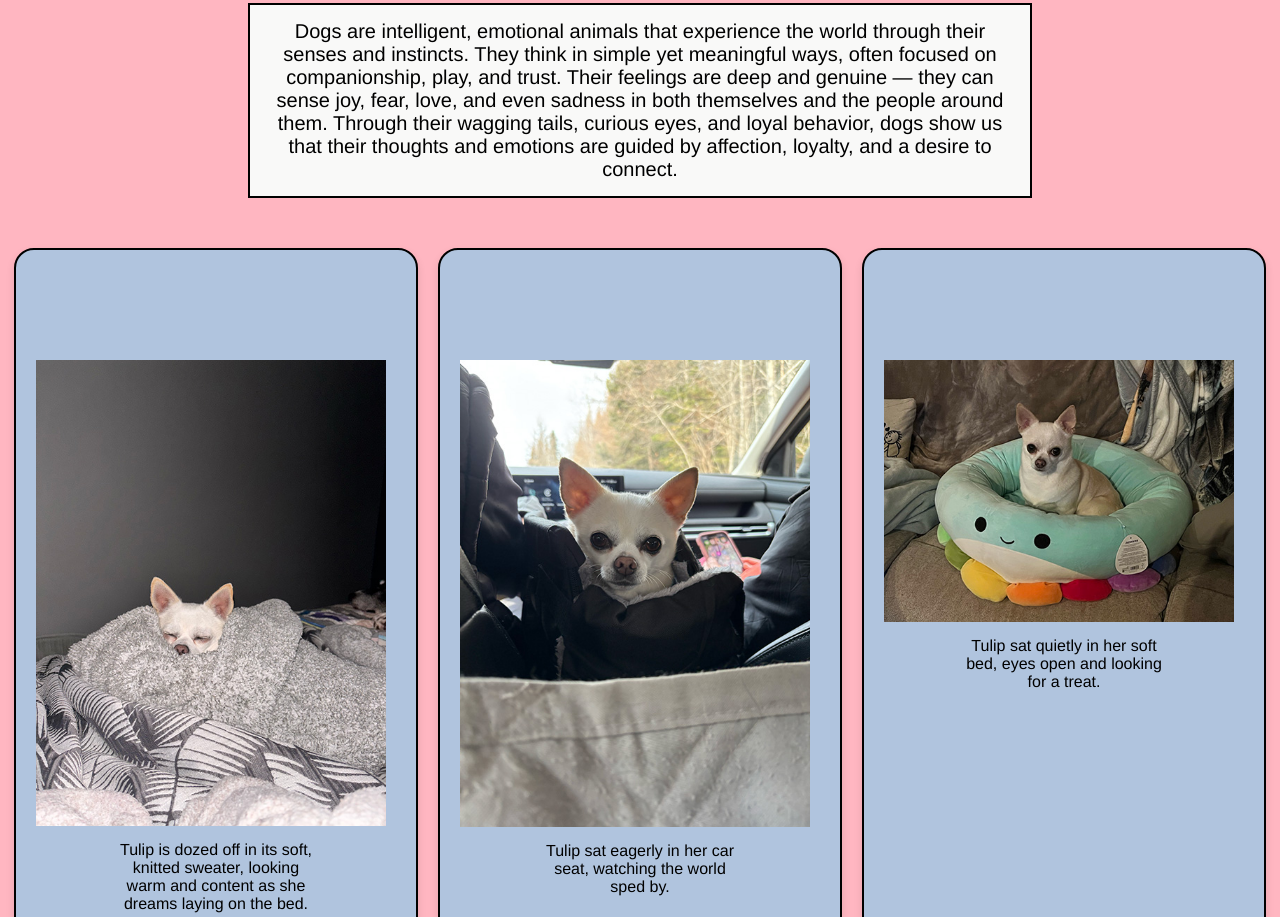
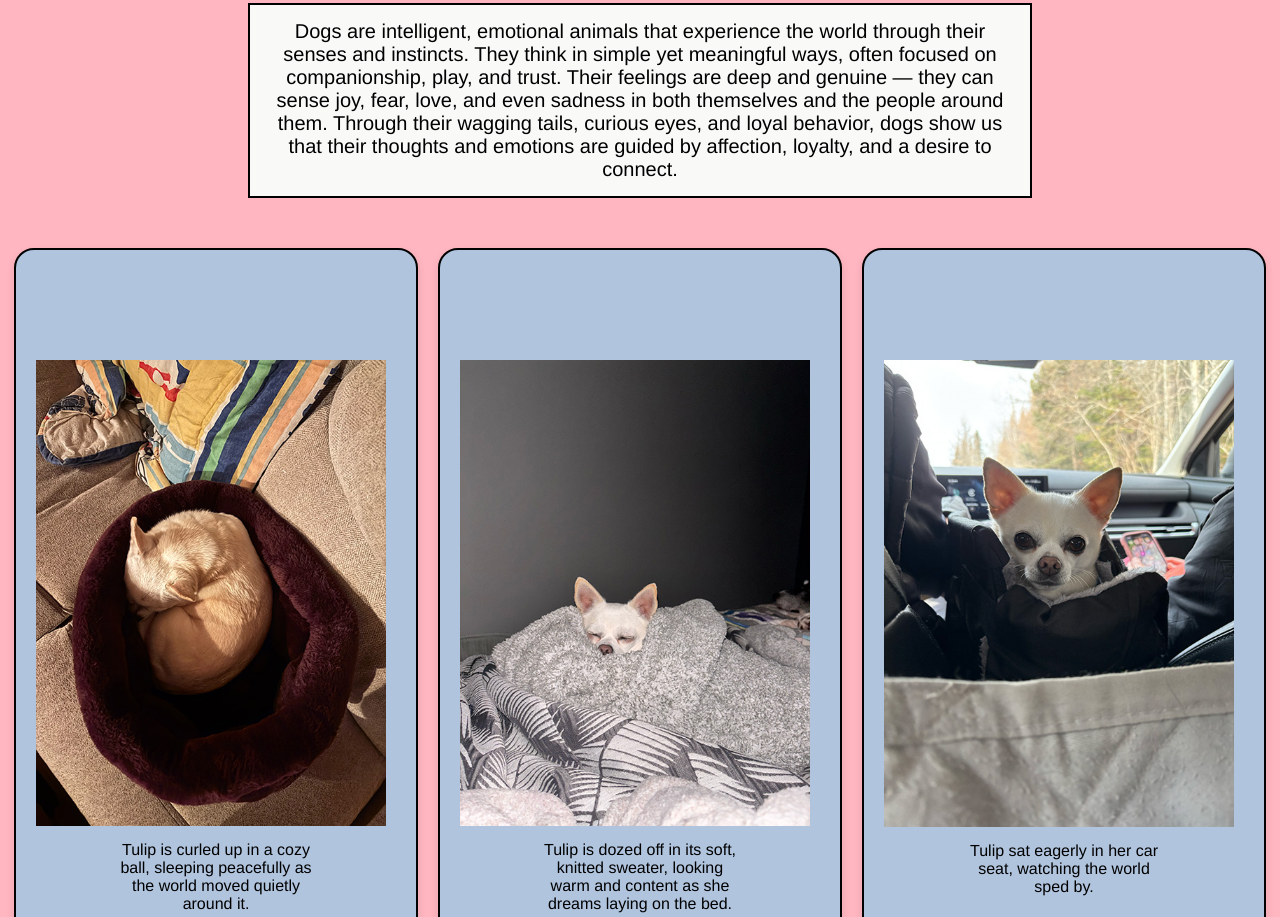
Before and after one commit to majamayes/L5Mayes, a website: page index.html in a window 1280 px wide. Shown: the part 148-1065 px from the top of the page. Drawn offline with Linux system fonts and the light colour scheme.

Commit message:
tulip back

```diff
--- a/index.html
+++ b/index.html
@@ -13,6 +13,10 @@
         Dogs are intelligent, emotional animals that experience the world through their senses and instincts. They think in simple yet meaningful ways, often focused on companionship, play, and trust. Their feelings are deep and genuine — they can sense joy, fear, love, and even sadness in both themselves and the people around them. Through their wagging tails, curious eyes, and loyal behavior, dogs show us that their thoughts and emotions are guided by affection, loyalty, and a desire to connect.</div>
 
 <div class="gallery">
+    <div class="card">
+      <img src="images/Tulip.jpg" alt="Dog 1">
+      <p>Tulip is curled up in a cozy ball, sleeping peacefully as the world moved quietly around it.</p>
+    </div>
 
     <div class="card">
       <img src="images/Tulip2.jpg" alt="Dog 2">
```
